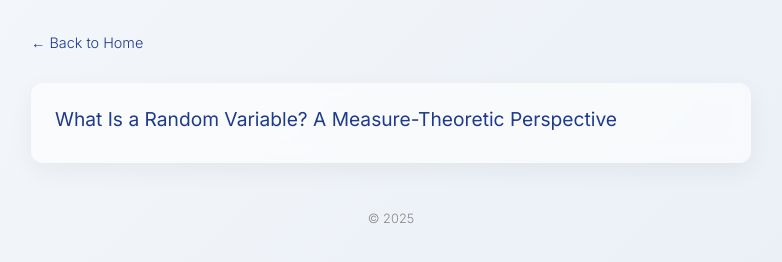
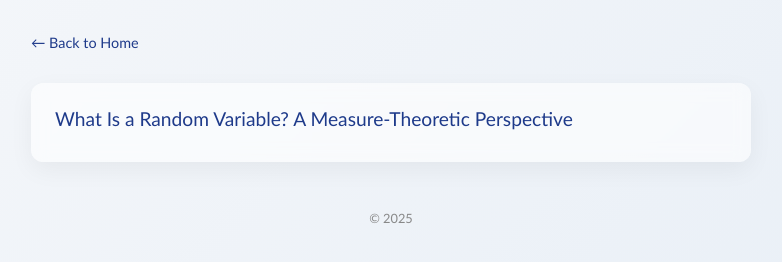
Before and after one commit to etemuulen/etemuulen.github.io, a plain HTML site: page projects.html in a window 1280 px wide. Shown: the whole page, without its empty margins (249-1031 px from the left). Drawn offline with nearby package versions, Linux system fonts and the light colour scheme.

Commit message:
Changed font

```diff
--- a/projects.html
+++ b/projects.html
@@ -33,7 +33,7 @@
     }
 
     body {
-      font-family: 'Inter', sans-serif;
+      font-family: "Gill Sans", sans-serif;
       font-weight: 300;
       background: var(--bg-gradient);
       color: var(--text);
```
